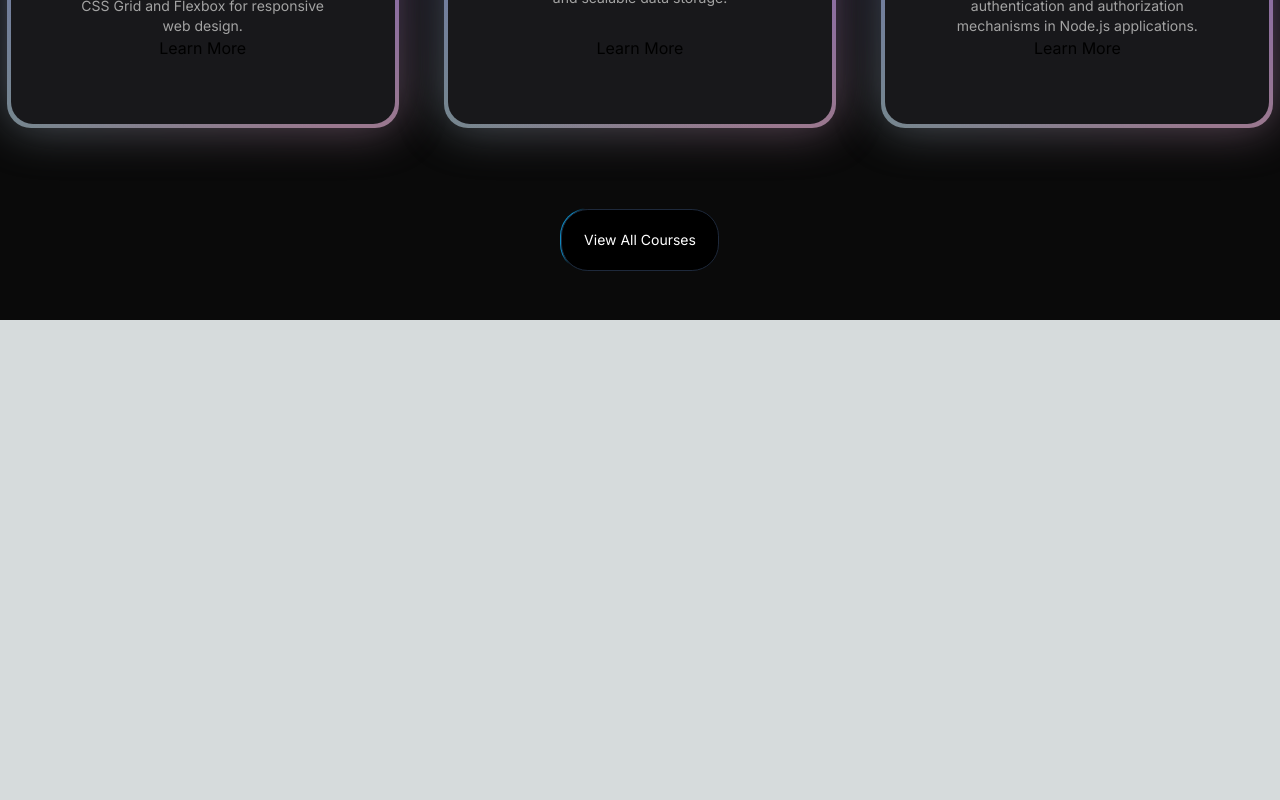
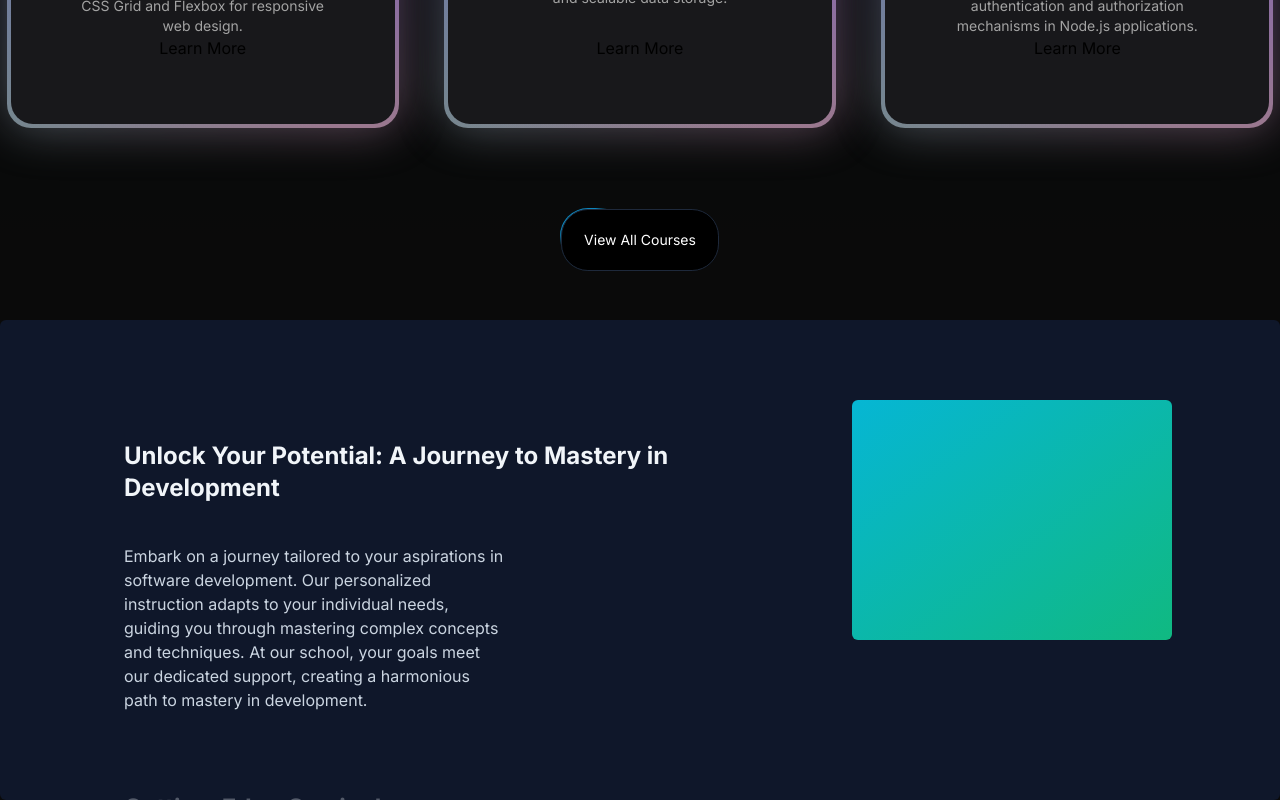
Before and after one commit to sincerelyyyash/course-app, a Next.js app: page / in a window 1280 px wide. Shown: the part 1304-2104 px from the top of the page. Before the commit the page ends 1624 px from the top, so only its background shows below. Built offline with nearby package versions, Linux system fonts and the light colour scheme.

Commit message:
Sticky scroll section added

```diff
--- a/src/app/page.tsx
+++ b/src/app/page.tsx
@@ -1,3 +1,4 @@
+import ChooseUs from "@/components/ChooseUs";
 import CoursesCard from "@/components/CoursesCard";
 import HeroSection from "@/components/HeroSection";
 
@@ -7,6 +8,7 @@
     <main className="min-h-screen bg-black/[0.96] antialiased bg-grid-white/[0.02]">
     <HeroSection/>
     <CoursesCard/>
+    <ChooseUs/>
     </main>
   );
 }
--- /dev/null
+++ b/src/components/ChooseUs.tsx
@@ -0,0 +1,33 @@
+"use client"
+import React from 'react'
+import { StickyScroll } from './ui/sticky-scroll-reveal'
+
+const schoolContent = [
+    {
+      title: 'Unlock Your Potential: A Journey to Mastery in Development',
+      description:
+        'Embark on a journey tailored to your aspirations in software development. Our personalized instruction adapts to your individual needs, guiding you through mastering complex concepts and techniques. At our school, your goals meet our dedicated support, creating a harmonious path to mastery in development.',
+    },
+    {
+      title: 'Cutting-Edge Curriculum',
+      description:
+        'Our curriculum evolves with the latest trends and technologies, ensuring you are always learning with the most current and effective methods in software development. Say goodbye to outdated materials and welcome an education that keeps pace with the industry.',
+    },
+    {
+      title: 'Community Collaboration',
+      description:
+        'Join a vibrant community of learners and professionals where collaboration fuels creativity and innovation in software development projects. Our supportive community amplifies your learning experience, fostering connections and inspiring breakthroughs in your development journey.',
+    },
+  ];
+
+function ChooseUs() {
+  return (
+    <div>
+        <div>
+        <StickyScroll content={schoolContent} />
+    </div>
+    </div>
+  )
+}
+
+export default ChooseUs
--- /dev/null
+++ b/src/components/ui/sticky-scroll-reveal.tsx
@@ -0,0 +1,105 @@
+"use client";
+import React, { useRef } from "react";
+import { useMotionValueEvent, useScroll } from "framer-motion";
+import { motion } from "framer-motion";
+import { cn } from "@/utils/cn";
+
+export const StickyScroll = ({
+  content,
+  contentClassName,
+}: {
+  content: {
+    title: string;
+    description: string;
+    content?: React.ReactNode | any;
+  }[];
+  contentClassName?: string;
+}) => {
+  const [activeCard, setActiveCard] = React.useState(0);
+  const ref = useRef<any>(null);
+  const { scrollYProgress } = useScroll({
+    // uncomment line 22 and comment line 23 if you DONT want the overflow container and want to have it change on the entire page scroll
+    // target: ref
+    container: ref,
+    offset: ["start start", "end start"],
+  });
+  const cardLength = content.length;
+
+  useMotionValueEvent(scrollYProgress, "change", (latest) => {
+    const cardsBreakpoints = content.map((_, index) => index / cardLength);
+    const closestBreakpointIndex = cardsBreakpoints.reduce(
+      (acc, breakpoint, index) => {
+        const distance = Math.abs(latest - breakpoint);
+        if (distance < Math.abs(latest - cardsBreakpoints[acc])) {
+          return index;
+        }
+        return acc;
+      },
+      0
+    );
+    setActiveCard(closestBreakpointIndex);
+  });
+
+  const backgroundColors = [
+    "var(--slate-900)",
+    "var(--black)",
+    "var(--neutral-900)",
+  ];
+  const linearGradients = [
+    "linear-gradient(to bottom right, var(--cyan-500), var(--emerald-500))",
+    "linear-gradient(to bottom right, var(--pink-500), var(--indigo-500))",
+    "linear-gradient(to bottom right, var(--orange-500), var(--yellow-500))",
+  ];
+  return (
+    <motion.div
+      animate={{
+        backgroundColor: backgroundColors[activeCard % backgroundColors.length],
+      }}
+      className="h-[30rem] overflow-y-auto flex justify-center relative space-x-10 rounded-md p-10"
+      ref={ref}
+    >
+      <div className="div relative flex items-start px-4">
+        <div className="max-w-2xl">
+          {content.map((item, index) => (
+            <div key={item.title + index} className="my-20">
+              <motion.h2
+                initial={{
+                  opacity: 0,
+                }}
+                animate={{
+                  opacity: activeCard === index ? 1 : 0.3,
+                }}
+                className="text-2xl font-bold text-slate-100"
+              >
+                {item.title}
+              </motion.h2>
+              <motion.p
+                initial={{
+                  opacity: 0,
+                }}
+                animate={{
+                  opacity: activeCard === index ? 1 : 0.3,
+                }}
+                className="text-kg text-slate-300 max-w-sm mt-10"
+              >
+                {item.description}
+              </motion.p>
+            </div>
+          ))}
+          <div className="h-40" />
+        </div>
+      </div>
+      <motion.div
+        animate={{
+          background: linearGradients[activeCard % linearGradients.length],
+        }}
+        className={cn(
+          "hidden lg:block h-60 w-80 rounded-md bg-white sticky top-10 overflow-hidden",
+          contentClassName
+        )}
+      >
+        {content[activeCard].content ?? null}
+      </motion.div>
+    </motion.div>
+  );
+};
--- a/tailwind.config.ts
+++ b/tailwind.config.ts
@@ -36,7 +36,7 @@
     },
   },
   plugins: [
-    addVariablesForColors
+    addVariablesForColors,
   ],
 };
 
```
